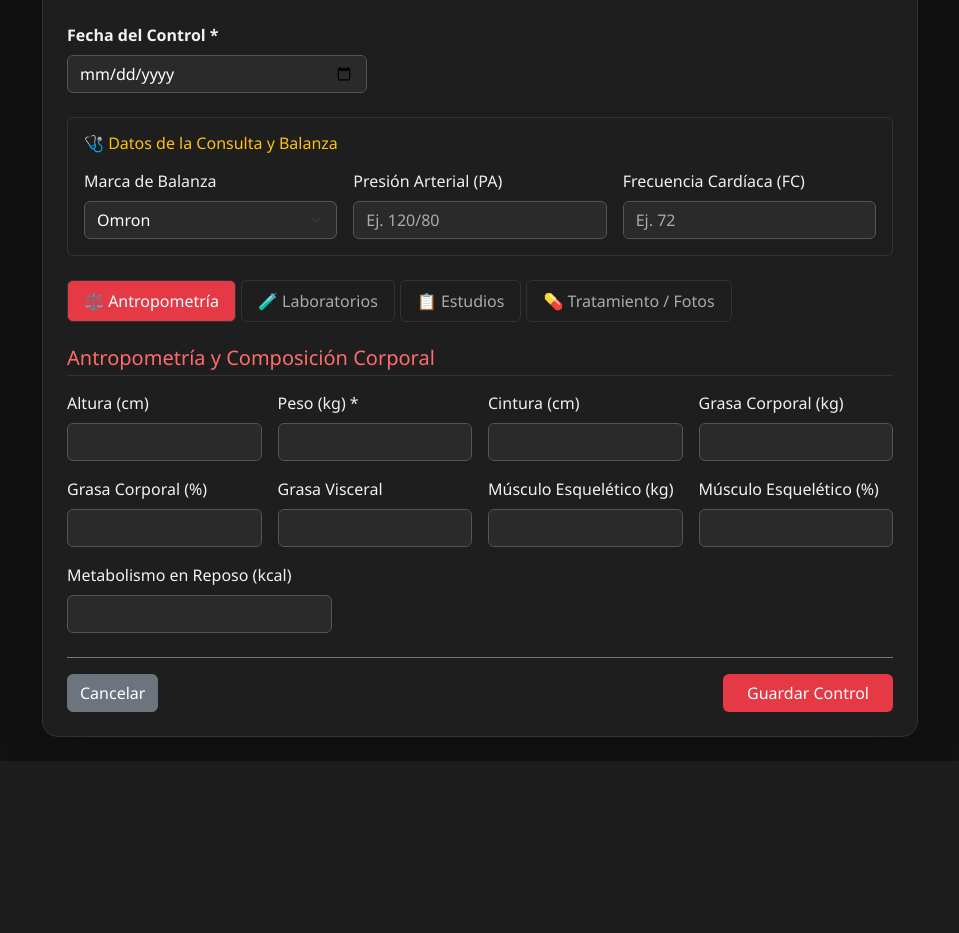
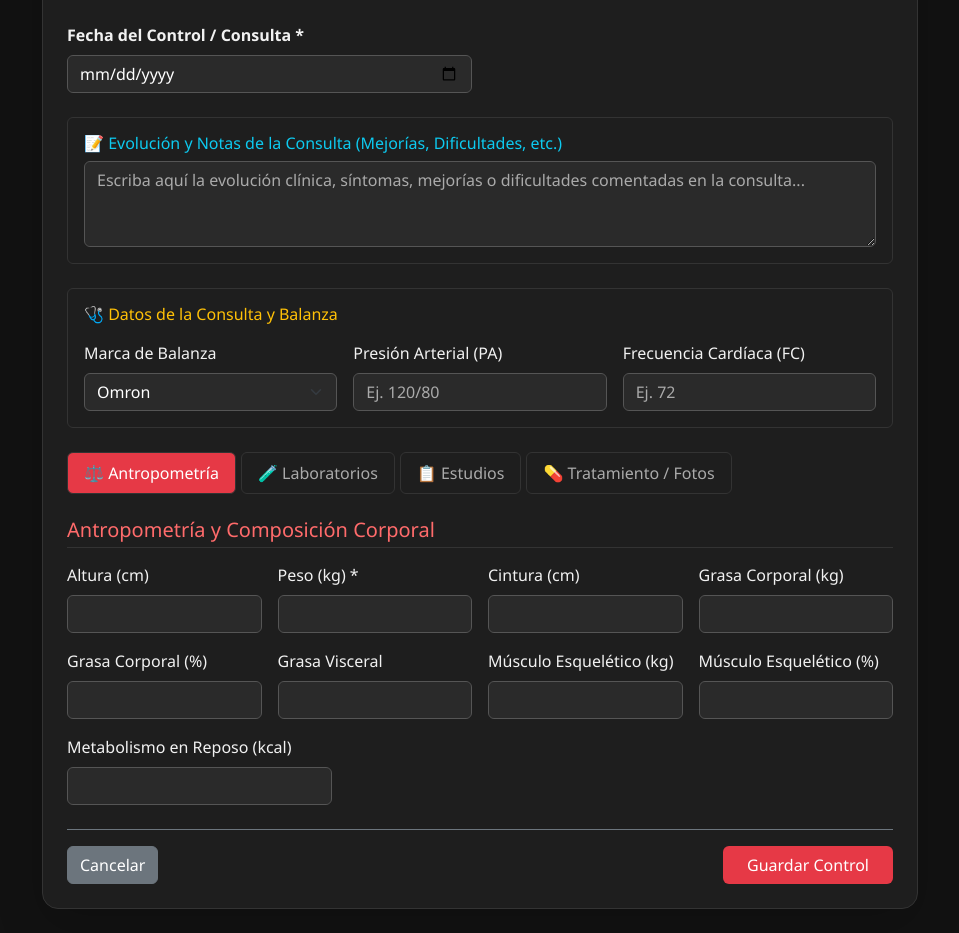
Before and after one commit to patriciafranco-web/metabolysisdem, a Flask app: template templates/new_record.html in a window 1280 px wide. Shown: the part 125-1058 px from the top of the page, without its empty margins (160-1119 px from the left). Before the commit the page ends 886 px from the top, so only its background shows below. Run offline with Flask 3, Linux system fonts and the light colour scheme; the template is opened without the code that fills it, so the values that code supplies are empty.

Commit message:
Update new_record.html

```diff
--- a/templates/new_record.html
+++ b/templates/new_record.html
@@ -27,9 +27,17 @@
         <h4 class="text-center mb-4">Nuevo Control Clínico para: {{ patient.full_name }}</h4>
 
         <form method="POST" action="{{ url_for('new_record', patient_id=patient.id) }}" enctype="multipart/form-data">
-            <div class="mb-4">
-                <label class="form-label fw-bold">Fecha del Control *</label>
-                <input type="date" class="form-control" name="date" required style="max-width: 300px;">
+            <div class="row g-3 mb-4">
+                <div class="col-md-6">
+                    <label class="form-label fw-bold">Fecha del Control / Consulta *</label>
+                    <input type="date" class="form-control" name="date" required>
+                </div>
+            </div>
+
+            <!-- CAMPO DE EVOLUCIÓN DE TEXTO LIBRE (MEJORÍAS, DIFICULTADES, ETC.) -->
+            <div class="card bg-black border-secondary p-3 mb-4">
+                <h6 class="text-info mb-2">📝 Evolución y Notas de la Consulta (Mejorías, Dificultades, etc.)</h6>
+                <textarea class="form-control" name="notes" rows="3" placeholder="Escriba aquí la evolución clínica, síntomas, mejorías o dificultades comentadas en la consulta..."></textarea>
             </div>
 
             <div class="card bg-black border-secondary p-3 mb-4">
@@ -110,6 +118,14 @@
 
                 <div class="tab-pane fade" id="laboratorios" role="tabpanel">
                     <h5 class="section-title">Laboratorios y Bioquímica</h5>
+
+                    <!-- FECHA INDEPENDIENTE DE LABORATORIOS -->
+                    <div class="mb-4 p-3 bg-dark border border-secondary rounded" style="max-width: 350px;">
+                        <label class="form-label text-warning fw-bold">📅 Fecha Real del Laboratorio (Opcional)</label>
+                        <input type="date" class="form-control bg-black text-white" name="lab_date">
+                        <small class="text-muted">Si el análisis es de una fecha anterior (ej. agosto), indíquelo aquí.</small>
+                    </div>
+
                     <div class="row g-3">
                         <div class="col-md-3"><label class="form-label text-light">Glicemia</label><input type="number" step="0.01" class="form-control bg-dark text-white border-secondary" name="glucose"></div>
                         <div class="col-md-3"><label class="form-label">Insulina</label><input type="number" step="0.1" class="form-control" name="insulin"></div>
@@ -139,7 +155,6 @@
                         <div class="col-md-6"><label class="form-label">Fósforo</label><input type="number" step="0.1" class="form-control" name="phosphorus"></div>
                         <div class="col-md-6"><label class="form-label">Cloro</label><input type="number" step="0.1" class="form-control" name="chlorine"></div>
 
-                        <!-- NUEVO CAMPO: OTROS LABORATORIOS -->
                         <div class="col-md-12 mt-3">
                             <label class="form-label text-warning fw-bold">🧪 Otros Laboratorios / Valores Adicionales</label>
                             <textarea class="form-control" name="otros_laboratorios" rows="2" placeholder="Ej. Ferritina, Prolactina, PSA, etc."></textarea>
@@ -148,11 +163,11 @@
                 </div>
 
                 <div class="tab-pane fade" id="estudios" role="tabpanel">
-                    <h5 class="section-title">Estudios Complementarios</h5>
+                    <h5 class="section-title">Estudios Complementarios (Ecografías, TAC, etc.)</h5>
                     <div class="row g-3">
-                        <div class="col-md-12"><label class="form-label">Ecografía Abdominal</label><input type="text" class="form-control" name="ecografia_abdominal"></div>
-                        <div class="col-md-12"><label class="form-label">Ecografía Tiroidea</label><input type="text" class="form-control" name="ecografia_tiroidea"></div>
-                        <div class="col-md-12"><label class="form-label">Otros Estudios</label><input type="text" class="form-control" name="otros_estudios"></div>
+                        <div class="col-md-12"><label class="form-label">Ecografía Abdominal</label><input type="text" class="form-control" name="ecografia_abdominal" placeholder="Resultados o hallazgos..."></div>
+                        <div class="col-md-12"><label class="form-label">Ecografía Tiroidea</label><input type="text" class="form-control" name="ecografia_tiroidea" placeholder="Resultados o hallazgos..."></div>
+                        <div class="col-md-12"><label class="form-label">Otros Estudios (TAC, Resonancia, Informes)</label><input type="text" class="form-control" name="otros_estudios" placeholder="Descripción de estudios..."></div>
                     </div>
                 </div>
 
@@ -166,24 +181,24 @@
                     </div>
 
                     <div class="card bg-black border-secondary p-3">
-                        <h6 class="text-danger mb-3">📸 Adjuntar Foto de Consulta</h6>
+                        <h6 class="text-danger mb-3">📸 Adjuntar Foto o Estudio Escaneado</h6>
                         <div class="row g-3">
                             <div class="col-md-4">
                                 <label class="form-label">Categoría</label>
                                 <select class="form-select bg-dark text-white border-secondary" name="photo_category">
+                                    <option value="Evolución">Control / Evolución</option>
+                                    <option value="Estudios / Ecografía">Estudio / Ecografía / TAC</option>
                                     <option value="Antes">Foto Inicial (Antes)</option>
-                                    <option value="Evolución">Control / Evolución</option>
-                                    <option value="Lesión en Piel">Lesión en Piel</option>
                                     <option value="Después">Resultado Final (Después)</option>
                                 </select>
                             </div>
                             <div class="col-md-5">
-                                <label class="form-label">Seleccionar Imagen</label>
-                                <input type="file" class="form-control bg-dark text-white border-secondary" name="photo" accept="image/*">
+                                <label class="form-label">Seleccionar Archivo / Imagen</label>
+                                <input type="file" class="form-control bg-dark text-white border-secondary" name="photo" accept="image/*,.pdf">
                             </div>
                             <div class="col-md-3">
-                                <label class="form-label">Notas de la Foto</label>
-                                <input type="text" class="form-control bg-dark text-white border-secondary" name="photo_notes" placeholder="Ej. Mejora...">
+                                <label class="form-label">Notas del Archivo</label>
+                                <input type="text" class="form-control bg-dark text-white border-secondary" name="photo_notes" placeholder="Ej. Ecografía de cuello...">
                             </div>
                         </div>
                     </div>
```
